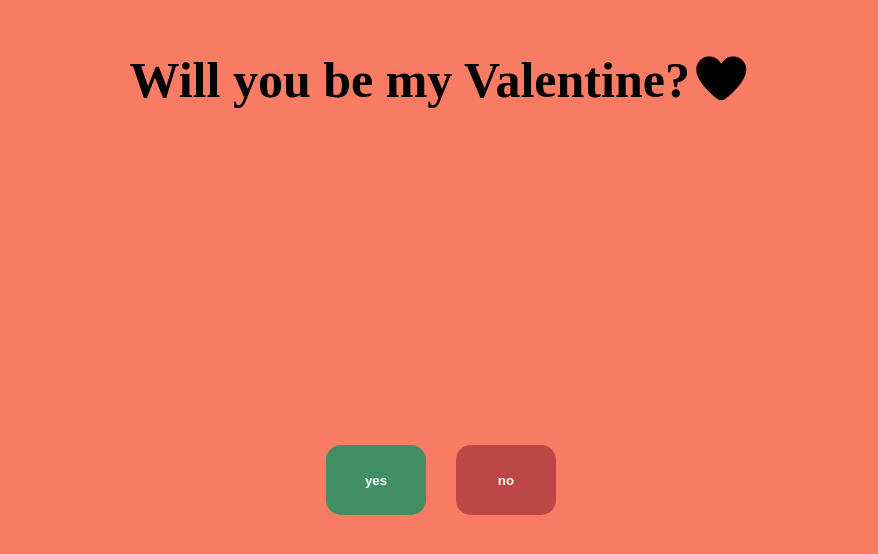
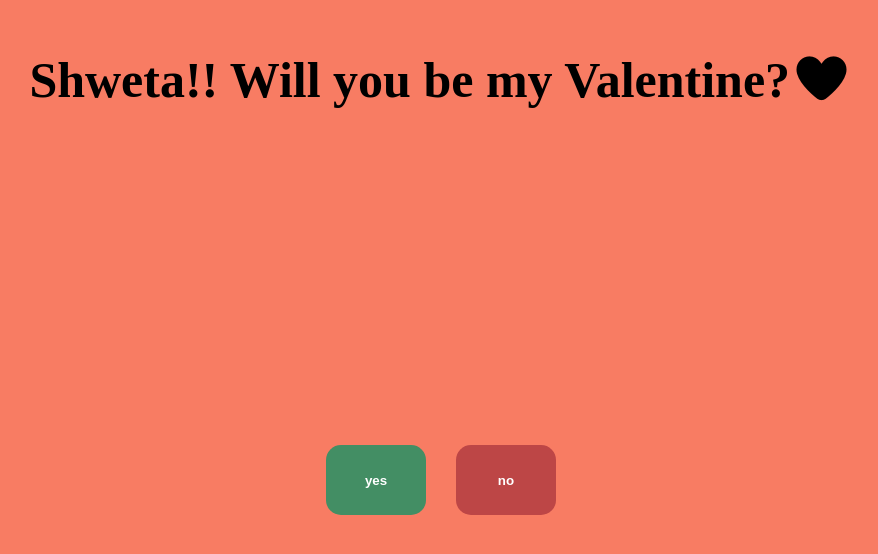
Before and after one commit to Vishnu2819/Valentine, a plain HTML site: page index.html in a window 1280 px wide. Shown: the whole page, without its empty margins (199-1077 px from the left). Drawn offline with Linux system fonts and the light colour scheme.

Commit message:
Feature vishnu (#6)
* added tasks and few changes to the code

* Add visual reference for button alignment issue (#5)

Updated the visual reference for the current issue with a screenshot.

* deleted image

* updated the readme and tasks MD files

* fixed readme

* fixed readme

* fixed readme

* added multiple message functionality

* first draft

* Add GitHub Actions workflow for GitHub Pages deployment

This workflow automates the deployment of static content to GitHub Pages upon pushes to the main branch or manually via the Actions tab.

* shweta

```diff
--- a/index.html
+++ b/index.html
@@ -8,7 +8,7 @@
     <link rel="stylesheet" href="https://cdnjs.cloudflare.com/ajax/libs/font-awesome/7.0.1/css/all.min.css">
 </head>
 <body>
-    <header class="header"><h1>Will you be my Valentine?<i class="fa-notdog fa-solid fa-heart"></i></h1></header>
+    <header class="header"><h1>Shweta!! Will you be my Valentine?<i class="fa-notdog fa-solid fa-heart"></i></h1></header>
     <div class="container">
         <div class="buttons">
             <span><button class="yes">yes</button></span>
```
